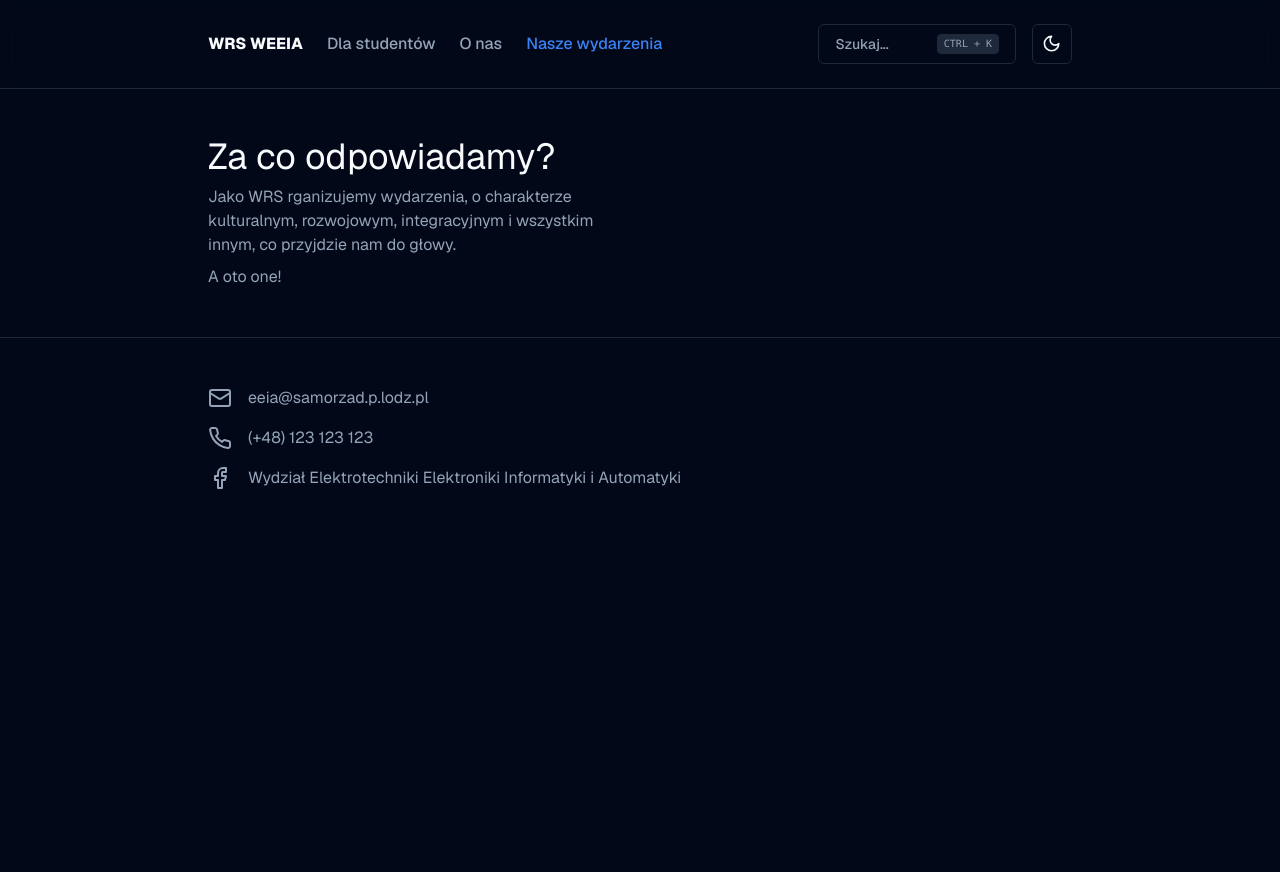
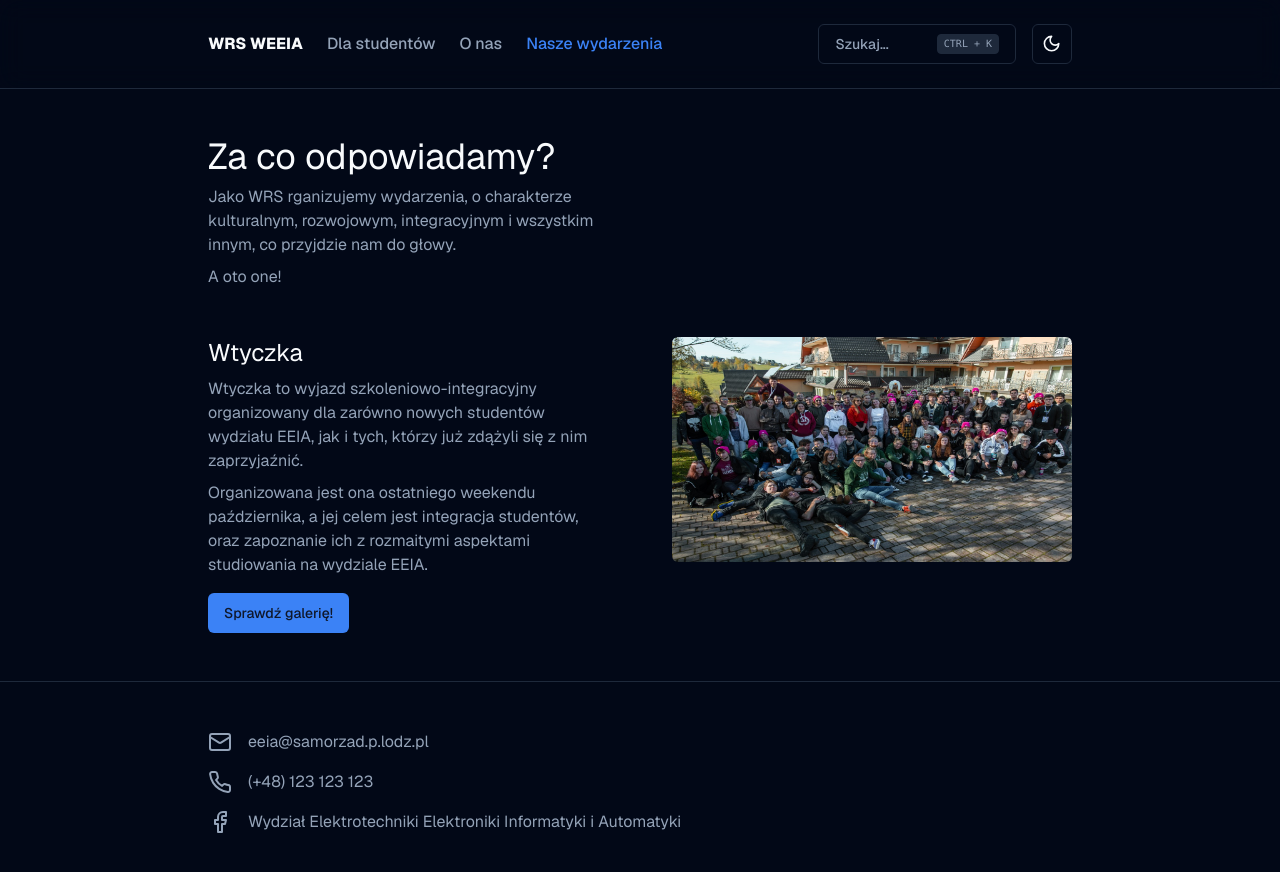
Before and after one commit to WRS-WEEIA-IT/WRS-Website, a Next.js app: page /events in a window 1280 px wide. Shown: the top 872 px of the page. Before the commit the page ends 800 px from the top, so only its background shows below. Built offline with nearby package versions, Linux system fonts and the light colour scheme.

Commit message:
Add EventCard

```diff
--- /dev/null
+++ b/app/events/[sections]/EventsSection.tsx
@@ -0,0 +1,26 @@
+import EventCard from '@/components/event-card/EventCard';
+import EventCardProps from '@/lib/interfaces/EventCardProps';
+
+const EventsSection = () => {
+    const events: EventCardProps[] = [
+        {
+            title: 'Wtyczka',
+            description: [
+                'Wtyczka to wyjazd szkoleniowo-integracyjny organizowany dla zarówno nowych studentów wydziału EEIA, jak i tych, którzy już zdążyli się z nim zaprzyjaźnić.',
+                'Organizowana jest ona ostatniego weekendu października, a jej celem jest integracja studentów, oraz zapoznanie ich z rozmaitymi aspektami studiowania na wydziale EEIA.',
+            ],
+            imageUrl: '/wtyczka1.jpg',
+            path: '/',
+        },
+    ];
+
+    return (
+        <div className='site-container'>
+            {events.map((event) => (
+                <EventCard {...event} key={event.title} />
+            ))}
+        </div>
+    );
+};
+
+export default EventsSection;
--- a/app/events/page.tsx
+++ b/app/events/page.tsx
@@ -1,9 +1,11 @@
+import EventsSection from './[sections]/EventsSection';
 import IntroSection from './[sections]/IntroSection';
 
 const Events = () => {
     return (
         <div>
             <IntroSection />
+            <EventsSection />
         </div>
     );
 };
--- /dev/null
+++ b/components/event-card/EventCard.tsx
@@ -0,0 +1,27 @@
+import Image from 'next/image';
+import { Button } from '../ui/button';
+import Link from 'next/link';
+import EventCardProps from '@/lib/interfaces/EventCardProps';
+
+const EventCard = ({ title, description, imageUrl, path }: EventCardProps) => {
+    return (
+        <div className='grid grid-cols-2 gap-4 md:gap-16 mb-12'>
+            <div className='flex flex-col gap-2 justify-between'>
+                <div className='flex flex-col gap-2 justify-between'>
+                    <p className='text-xl md:text-2xl'>{title}</p>
+                    {description.map((paragraph, index) => (
+                        <p className='text-sm md:text-base text-muted-foreground' key={index}>
+                            {paragraph}
+                        </p>
+                    ))}
+                </div>
+                <Link href={path}>
+                    <Button className='whitespace-nowrap w-min mt-2'>Sprawdź galerię!</Button>
+                </Link>
+            </div>
+            <Image src={imageUrl} width={400} height={300} alt={''} className='w-full aspect-video rounded-md' />
+        </div>
+    );
+};
+
+export default EventCard;
--- a/components/info-card/InfoCard.tsx
+++ b/components/info-card/InfoCard.tsx
@@ -1,8 +1,8 @@
-import InfoCardRoute from '@/lib/interfaces/InfoCardRoute';
+import InfoCardProps from '@/lib/interfaces/InfoCardProps';
 import { Card, CardContent, CardDescription, CardFooter, CardHeader, CardTitle } from '../ui/card';
 import Link from 'next/link';
 
-const InfoCard = ({ title, description, color, Icon, path }: InfoCardRoute) => {
+const InfoCard = ({ title, description, color, Icon, path }: InfoCardProps) => {
     const colorVariants = {
         blue: {
             bg: 'bg-blue-500',
--- /dev/null
+++ b/lib/interfaces/EventCardProps.ts
@@ -0,0 +1,8 @@
+interface EventCardProps {
+    title: string;
+    description: string[];
+    imageUrl: string;
+    path: string;
+}
+
+export default EventCardProps;
--- a/lib/interfaces/InfoCardRoute.ts
+++ b/lib/interfaces/InfoCardProps.ts
@@ -1,7 +1,7 @@
 import { LucideIcon } from 'lucide-react';
 import Route from './Route';
 
-export default interface InfoCardRoute extends Route {
+export default interface InfoCardProps extends Route {
     color: 'red' | 'blue' | 'green' | 'yellow' | 'purple' | 'pink' | 'orange' | 'magenta' | 'cyan' | 'teal';
     description: string;
     Icon: LucideIcon;
--- a/lib/routes/routes.ts
+++ b/lib/routes/routes.ts
@@ -1,4 +1,4 @@
-import InfoCardRoute from '../interfaces/InfoCardRoute';
+import InfoCardProps from '../interfaces/InfoCardProps';
 import Route from '../interfaces/Route';
 import { Book, CalendarCheck, DoorOpen, GraduationCap, Lightbulb, ShipWheel } from 'lucide-react';
 
@@ -17,7 +17,7 @@ export const navbarRoutes: Route[] = [
     },
 ];
 
-export const infoCardRoutes: InfoCardRoute[] = [
+export const infoCardRoutes: InfoCardProps[] = [
     {
         title: 'Savoir vivre',
         description: 'Savoir vivre studenta, czyli jak zwracać się do władz uczelni',
```
Also changed, not shown: public/wtyczka1.jpg (added).
